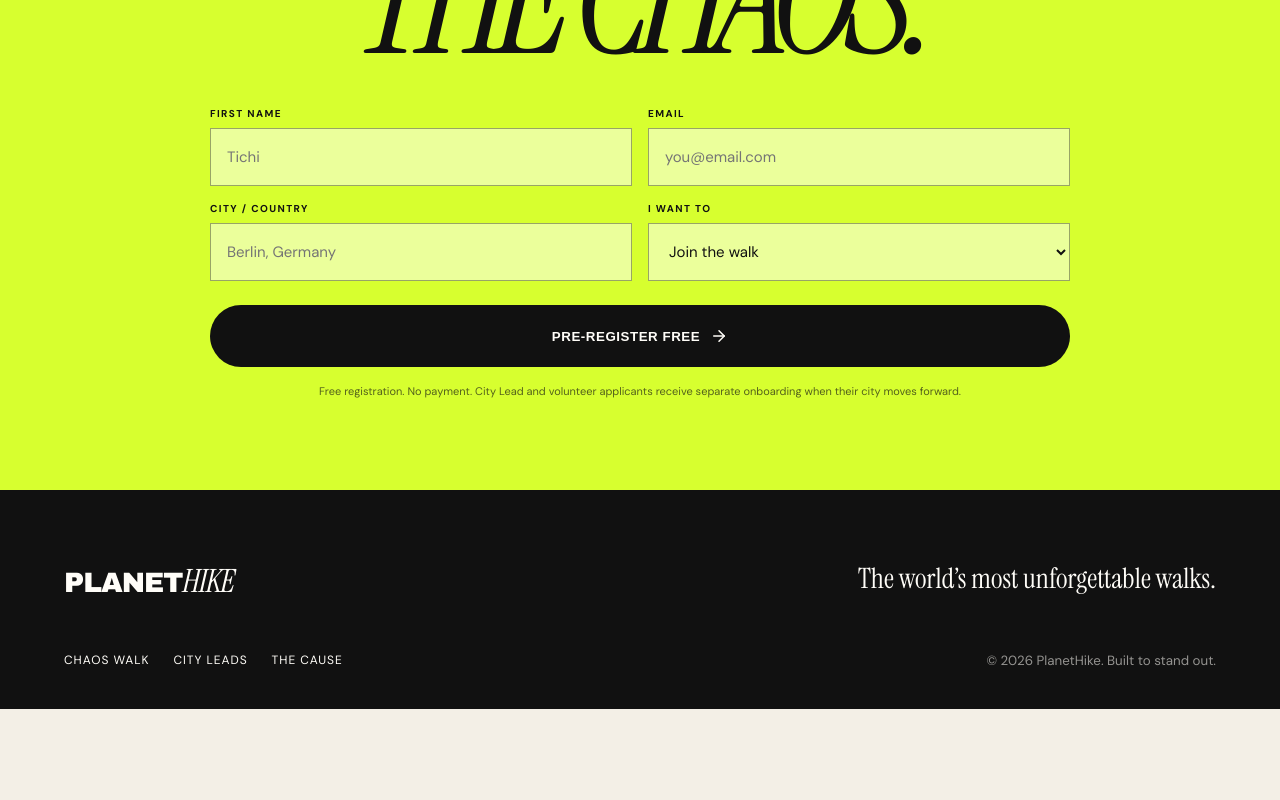
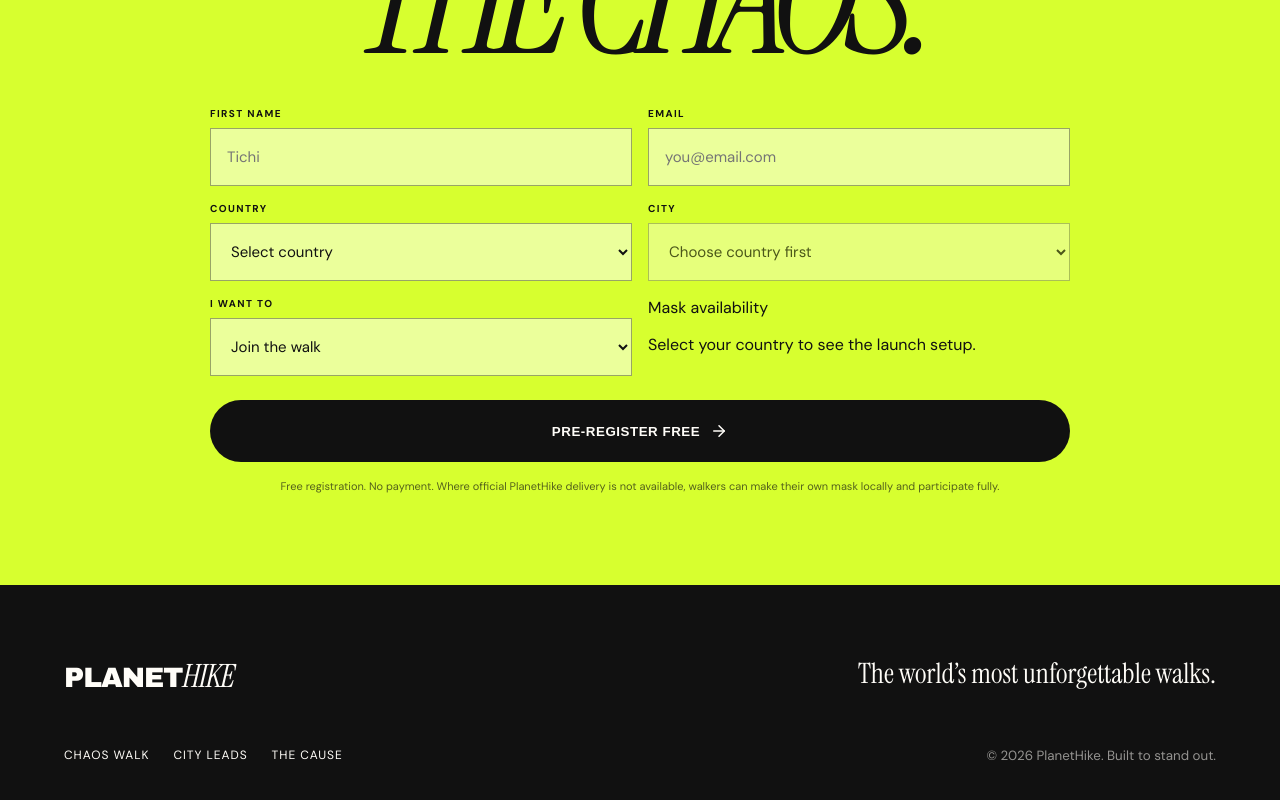
Before and after one commit to unikmo/planethike, a Next.js app: page / in a window 1280 px wide. Shown: the part 8801-9601 px from the top of the page. Before the commit the page ends 9510 px from the top, so only its background shows below. Built offline with nearby package versions, Linux system fonts and the light colour scheme.

Commit message:
Use controlled country and city selections for preregistration

```diff
--- a/app/PreregisterForm.tsx
+++ b/app/PreregisterForm.tsx
@@ -1,12 +1,19 @@
 'use client';
 
-import { FormEvent, useState } from 'react';
+import { FormEvent, useMemo, useState } from 'react';
 import { ArrowRight, Check } from 'lucide-react';
 import styles from './PreregisterForm.module.css';
+import { participationCountries } from './locations';
 
 export default function PreregisterForm() {
   const [status, setStatus] = useState<'idle' | 'loading' | 'success' | 'error'>('idle');
   const [message, setMessage] = useState('');
+  const [countryCode, setCountryCode] = useState('');
+
+  const selectedCountry = useMemo(
+    () => participationCountries.find((country) => country.code === countryCode),
+    [countryCode],
+  );
 
   async function submit(event: FormEvent<HTMLFormElement>) {
     event.preventDefault();
@@ -29,6 +36,7 @@ export default function PreregisterForm() {
       setStatus('success');
       setMessage('You’re on the first-access list. We’ll send the May 2027 date, city news and next steps first.');
       event.currentTarget.reset();
+      setCountryCode('');
     } catch (error) {
       setStatus('error');
       setMessage(error instanceof Error ? error.message : 'Unable to pre-register right now.');
@@ -60,9 +68,26 @@ export default function PreregisterForm() {
 
       <div className={styles.row}>
         <label>
-          <span>City / Country</span>
-          <input name="location" autoComplete="address-level2" maxLength={120} placeholder="Berlin, Germany" required />
+          <span>Country</span>
+          <select name="country_code" value={countryCode} onChange={(event) => setCountryCode(event.target.value)} required>
+            <option value="" disabled>Select country</option>
+            {participationCountries.map((country) => (
+              <option key={country.code} value={country.code}>{country.name}</option>
+            ))}
+          </select>
         </label>
+        <label>
+          <span>City</span>
+          <select name="city" defaultValue="" disabled={!selectedCountry} required>
+            <option value="" disabled>{selectedCountry ? 'Select city' : 'Choose country first'}</option>
+            {selectedCountry?.cities.map((city) => (
+              <option key={city} value={city}>{city}</option>
+            ))}
+          </select>
+        </label>
+      </div>
+
+      <div className={styles.row}>
         <label>
           <span>I want to</span>
           <select name="interest" defaultValue="walker">
@@ -72,6 +97,16 @@ export default function PreregisterForm() {
             <option value="team">Bring a group / team</option>
           </select>
         </label>
+        <div aria-live="polite">
+          <span className={styles.availabilityLabel}>Mask availability</span>
+          <p className={styles.availabilityText}>
+            {!selectedCountry
+              ? 'Select your country to see the launch setup.'
+              : selectedCountry.commerce
+                ? 'Official Chaos Mask shop planned for this market.'
+                : 'Participation is open. Make your own Chaos Mask locally — no purchase required.'}
+          </p>
+        </div>
       </div>
 
       <input className={styles.honeypot} name="company" tabIndex={-1} autoComplete="off" aria-hidden="true" />
@@ -81,7 +116,7 @@ export default function PreregisterForm() {
         {status !== 'loading' && <ArrowRight size={18} />}
       </button>
 
-      <p className={styles.microcopy}>Free registration. No payment. City Lead and volunteer applicants receive separate onboarding when their city moves forward.</p>
+      <p className={styles.microcopy}>Free registration. No payment. Where official PlanetHike delivery is not available, walkers can make their own mask locally and participate fully.</p>
       {status === 'error' && <p className={styles.error} role="alert">{message}</p>}
     </form>
   );
```
